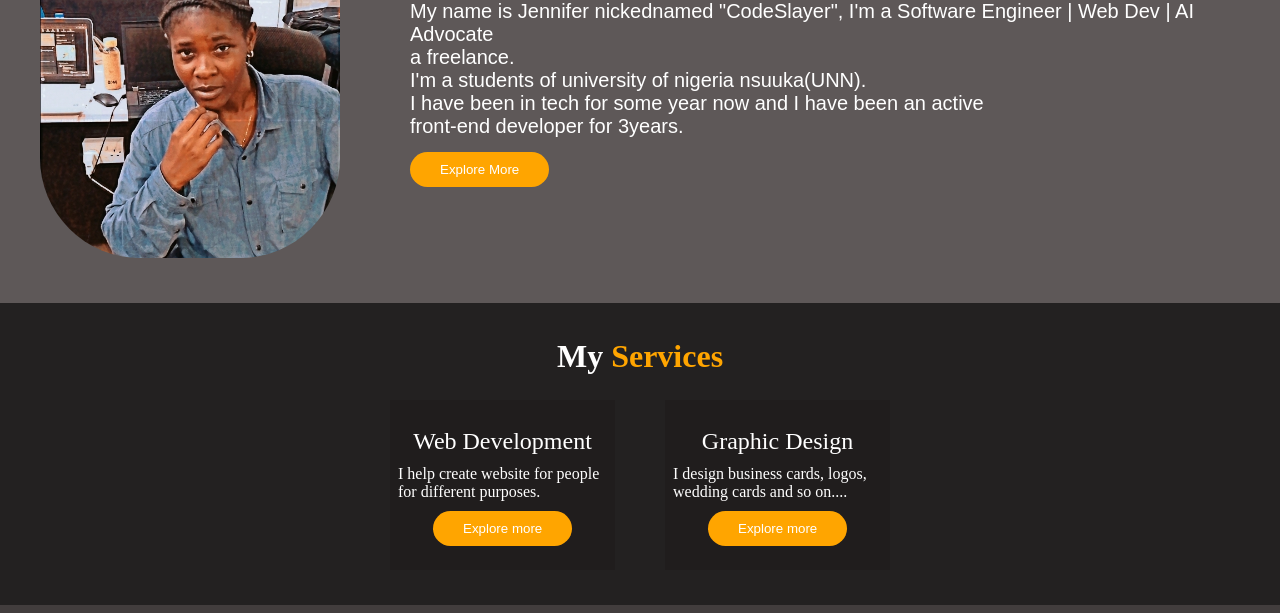
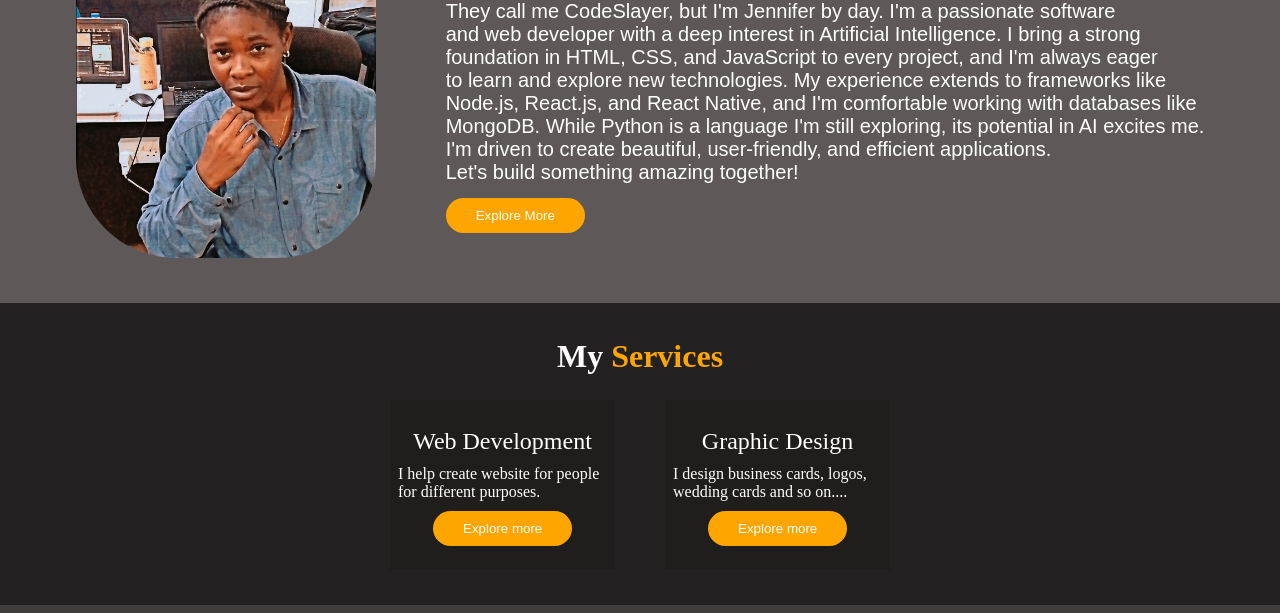
Before and after one commit to jennifer-11-cmd/Jennifer, a plain HTML site: page index.html in a window 1280 px wide. Shown: the part 487-1100 px from the top of the page. Drawn offline with Linux system fonts and the light colour scheme.

Commit message:
https://github.com/jennifer-11-cmd/Jennifer

```diff
--- a/index.html
+++ b/index.html
@@ -57,11 +57,23 @@
             <div class="about-col">
                 <h1 class="About-h1">About <span>Me</span></h1>
                 <h2 class="About-h2">Frontend Developer</h2>
-                <p> My name is Jennifer nickednamed "CodeSlayer", I'm a Software Engineer | Web Dev | AI Advocate<br> a
-                    freelance.
-                    <br>I'm a students of university of nigeria nsuuka(UNN).
-                    <br>I have been in tech for some year now and I have been an active <br>front-end developer for
-                    3years.
+                <p>
+                    They call me CodeSlayer, but I'm Jennifer by day. I'm a passionate software<br> and web developer
+                    with a
+                    deep interest in
+                    Artificial Intelligence. I bring a strong <br>foundation in HTML, CSS, and JavaScript to every
+                    project,
+                    and I'm always eager<br>
+                    to learn and explore new technologies.
+
+                    My experience extends to frameworks like<br> Node.js, React.js, and React Native, and I'm
+                    comfortable
+                    working with databases
+                    like<br> MongoDB. While Python is a language I'm still exploring, its potential in AI excites
+                    me.<br>
+
+                    I'm driven to create beautiful, user-friendly, and efficient applications.<br> Let's build something
+                    amazing together!
                 </p>
                 <button class="about-btn">Explore More</button>
             </div>
```
